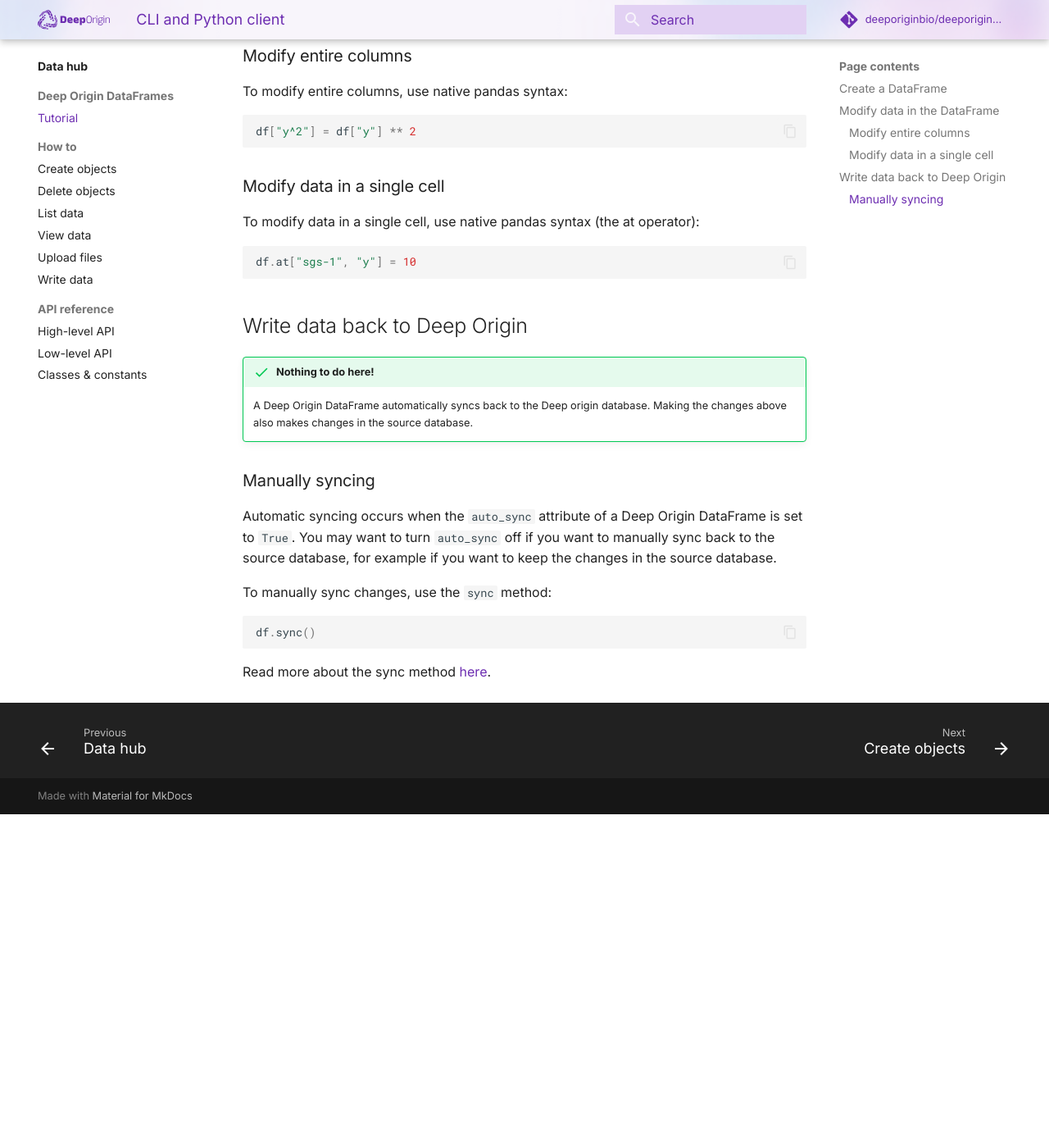
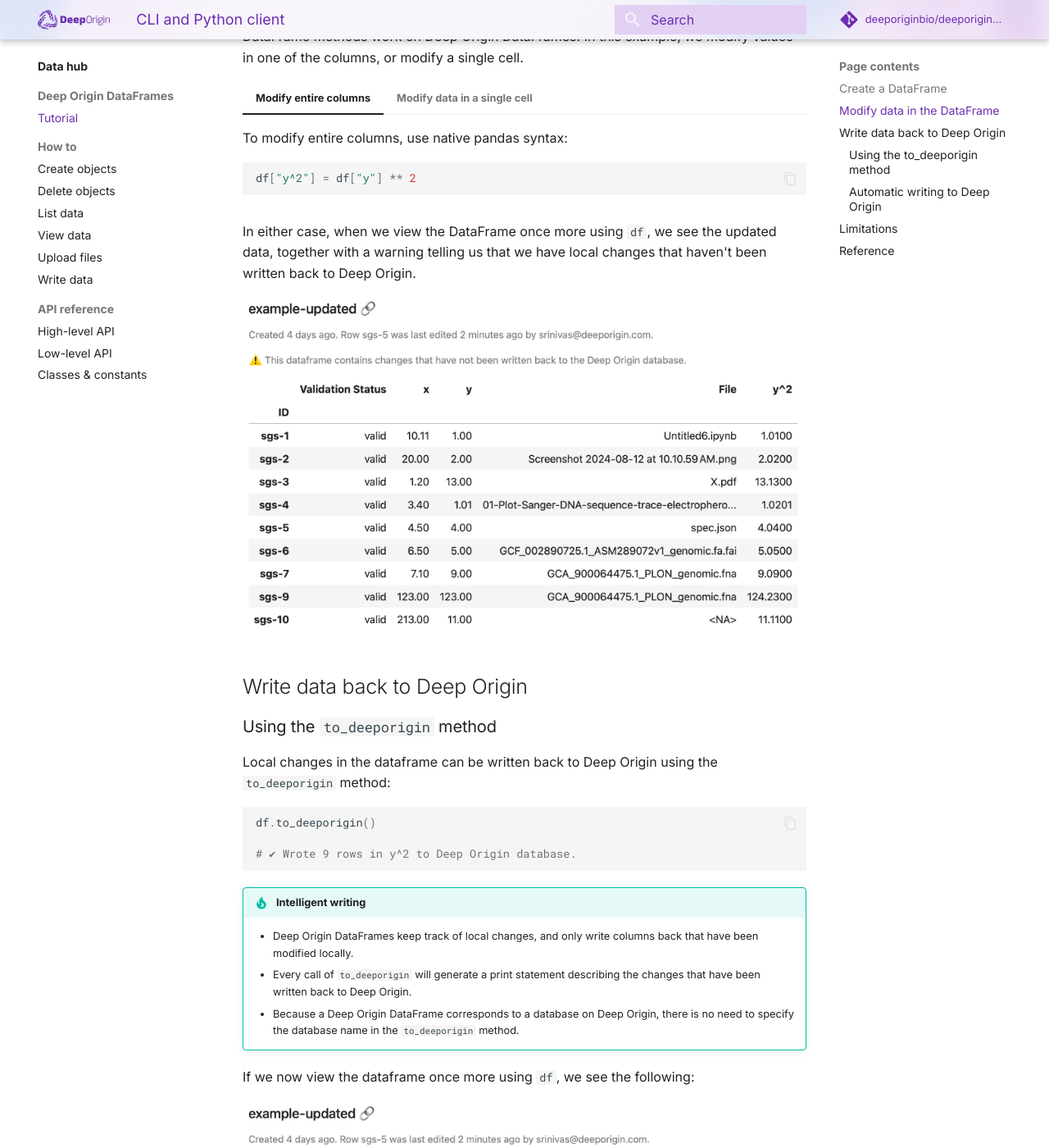
Before and after one commit to deeporiginbio/deeporigin-client, an MkDocs documentation site: the page built from docs/data-hub/dataframes.md, in a window 1280 px wide and 1400 px high, scrolled down 1668 px. Shown: the whole window at 82% size. Built offline with MkDocs 1.6.1 and Material for MkDocs 9.7.7, drawn with Linux system fonts in a browser that asks for light colours; comment, search, counter and statistics services are not loaded; before the commit the page ends 2661 px from its top, so only the background shows below that; some of the changed text lies outside the part shown.

Commit message:
fix: updated docs

````diff
--- a/docs/data-hub/dataframes.md
+++ b/docs/data-hub/dataframes.md
@@ -27,53 +27,104 @@
 
 which should show you something like this:
 
-![DataFrame](../images/dataframe.png)
+![DataFrame](../images/dataframe-0.png)
 
 
 !!! tip "Information in the DataFrame"
     In addition to information you would find in the rows and columns of a pandas DataFrame, a Deep Origin DataFrame also contains metadata about the underling database. In the view above we also see:
 
     - The name of the database on Deep Origin.
-    - A link to the database on Deep Origin
+    - A link to the database on Deep Origin.
     - When the database was created.
+    - Information about the last edit made to the database.
+
 
 ## Modify data in the DataFrame
 
 Because a Deep Origin DataFrame is a subclass of a pandas DataFrame, all pandas DataFrame methods work on Deep Origin DataFrames. In this example, we modify values in one of the columns, or modify a single cell.
 
 
+=== "Modify entire columns"
 
-### Modify entire columns
+    To modify entire columns, use native pandas syntax:
 
-To modify entire columns, use native pandas syntax:
+    ```python
+    df["y^2"] = df["y"] ** 2
+    ```
 
-```python
-df["y^2"] = df["y"] ** 2
-```
+=== "Modify data in a single cell"
 
-### Modify data in a single cell
+    To modify data in a single cell, use native pandas syntax (the at operator):
 
-To modify data in a single cell, use native pandas syntax (the at operator):
+    ```python
+    df.at["sgs-1", "y"] = 10
+    ```
 
-```python
-df.at["sgs-1", "y"] = 10
-```
+In either case, when we view the DataFrame once more using `df`, we see the updated data, together with a warning telling us that we have local changes that haven't been written back to Deep Origin.
 
+
+![DataFrame with warning telling us about local changes that have not been written back to Deep Origin](../images/dataframe-1.png)
 
 ## Write data back to Deep Origin
 
-!!! success "Nothing to do here!"
-    A Deep Origin DataFrame automatically syncs back to the Deep origin database. Making the changes above also makes changes in the source database.
+### Using the `to_deeporigin` method
+
+Local changes in the dataframe can be written back to Deep Origin using the `to_deeporigin` method:
+
+```python
+df.to_deeporigin()
+
+# ✔︎ Wrote 9 rows in y^2 to Deep Origin database.
+```
+
+!!! tip "Intelligent writing"
+    - Deep Origin DataFrames keep track of local changes, and only write columns back that have been modified locally.
+    - Every call of `to_deeporigin` will generate a print statement describing the changes that have been written back to Deep Origin.
+    - Because a Deep Origin DataFrame corresponds to a database on Deep Origin, there is no need to specify the database name in the `to_deeporigin` method.
+
+If we now view the dataframe once more using `df`, we see the following:
+
+![DataFrame](../images/dataframe-2.png)
+
+Note that the warning about local changes that have not been written back to Deep Origin has disappeared, because the changes **have** been written back to Deep Origin.
+
+### Automatic writing to Deep Origin
+
+All Deep Origin DataFrames have an attribute called `auto_sync` that determines if local changes are written automatically to Deep Origin. By default, `auto_sync` is set to `False`, requiring you to call the `to_deeporigin` method to write changes back to Deep Origin.
+
+To enable automatic syncing, set the `auto_sync` attribute to `True`:
+
+```python
+df.auto_sync = True
+df
+```
+
+![DataFrame](../images/dataframe-3.png)
+
+Note that the dataframe now displays a message indicating that local changes will be written back to Deep Origin.
+
+Making any change to the dataframe now triggers a write back to the Deep Origin database.
+
+```python
+df["y^2"] = df["y"] * 0.99
+df
+
+# ✔︎ Wrote 9 rows in y^2 to Deep Origin database.
+```
+
+!!! danger "Use `auto_sync` with caution"
+    Turning on `auto_sync` on dataframes can be dangerous.
+    - Changes made to the local database are written to a Deep Origin database automatically, and no confirmation is asked for.
+    - This can cause data loss.
+    - Every change made to the database is written immediately, so modifying the local dataframe multiple times leads to multiple writes to a Deep Origin database.
+
+## Limitations
 
 
-### Manually syncing
+- Creating new columns in the local dataframe will not create new columns in the Deep Origin database. To insert data into a new column, create a new column using the GUI or the API and then use the `from_deeporigin` method.
+- Deleting columns in the local dataframe will not delete columns in the Deep Origin database. To delete a column, use the GUI or the API and then use the `from_deeporigin` method.
+- Deleting or creating rows is not supported yet.
 
-Automatic syncing occurs when the `auto_sync` attribute of a Deep Origin DataFrame is set to `True`. You may want to turn `auto_sync` off if you want to manually sync back to the source database, for example if you want to keep the changes in the source database.
+## Reference
 
-To manually sync changes, use the `sync` method:
-
-```python
-df.sync()
-```
-
-Read more about the sync method [here](../ref/data-hub/types.md#src.data_hub.dataframe.DataFrame.sync).
+Read more about the `to_deeporigin` method [here](../ref/data-hub/types.md#src.data_hub.dataframe.DataFrame.sync).
````
Also changed, not shown: docs/images/dataframe-0.png (added), docs/images/dataframe-1.png (added), docs/images/dataframe-2.png (added), docs/images/dataframe-3.png (added), docs/images/dataframe.png (deleted), 3 other files.
